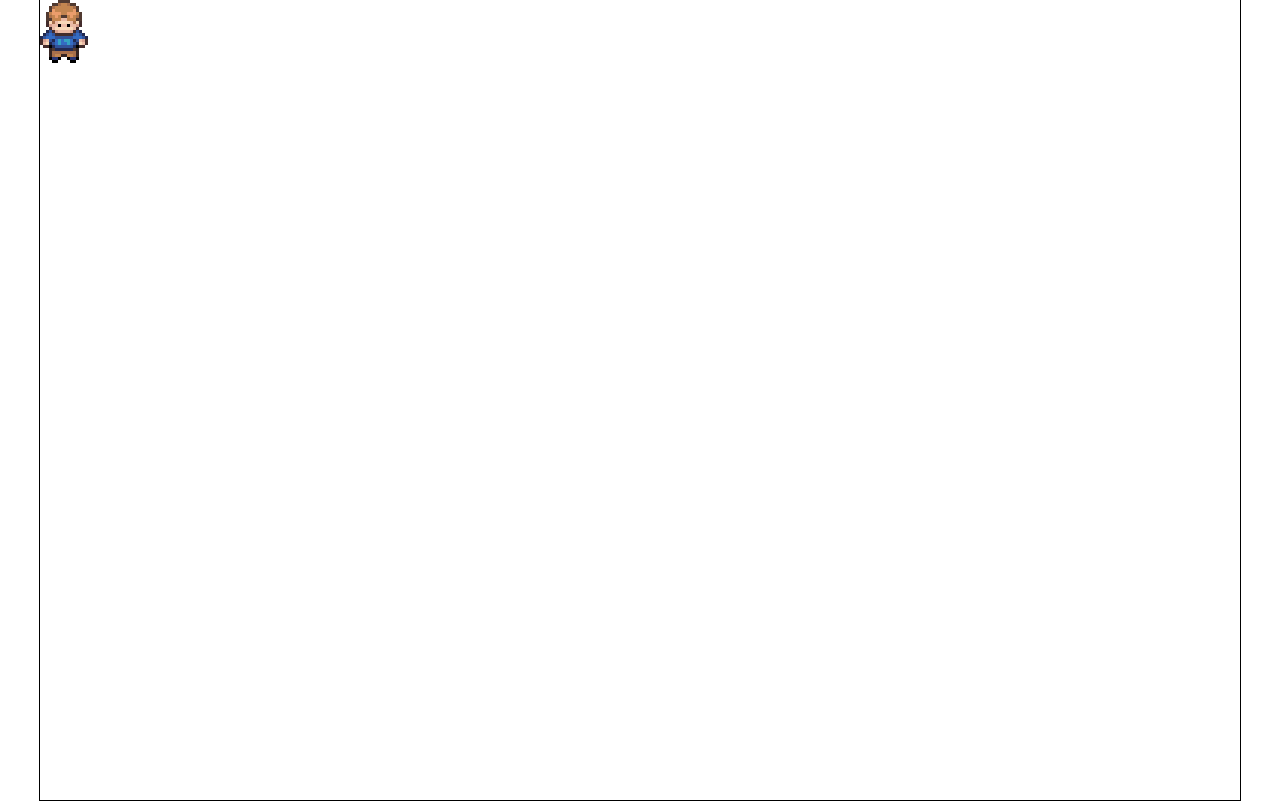
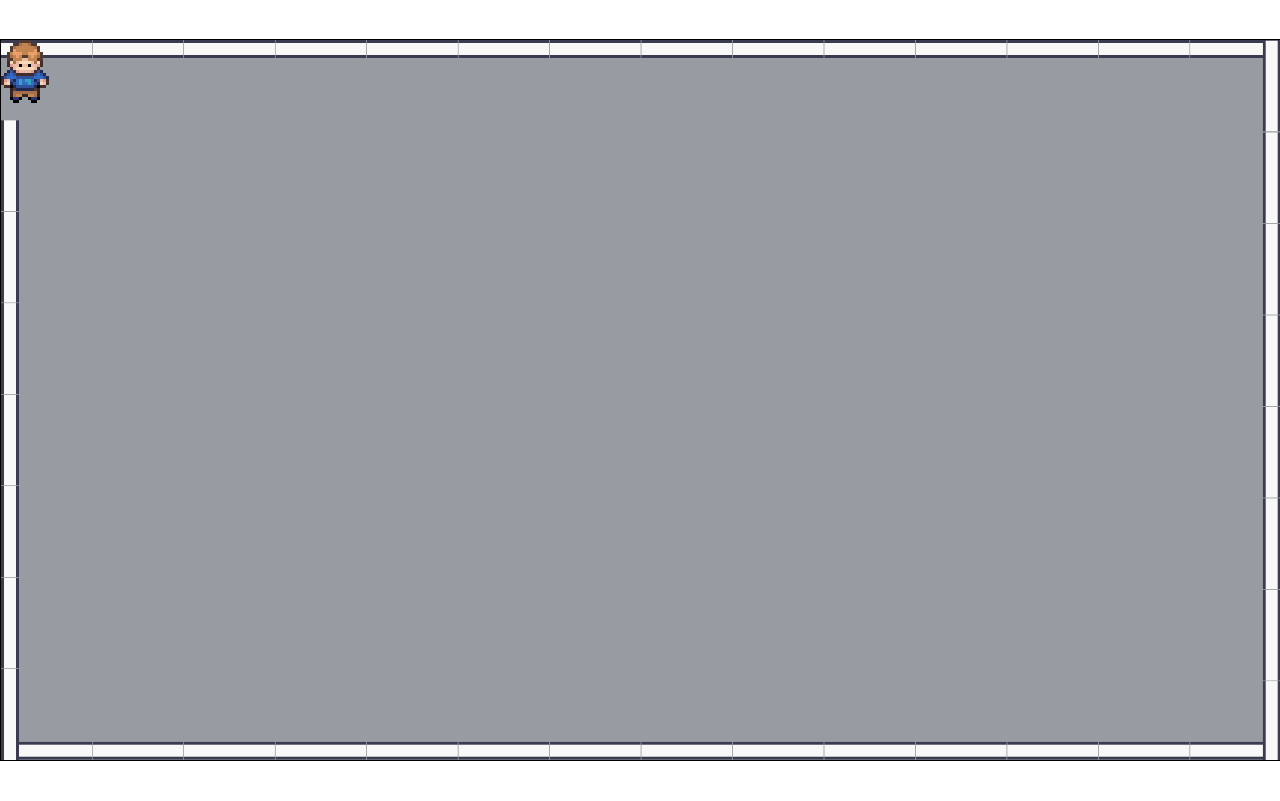
Before and after one commit to Bruno6244bh/portifolioGame, a plain HTML site: page index.html in a window 1280 px wide. Drawn offline with Linux system fonts and the light colour scheme.

Commit message:
adding basic TileMap

```diff
--- a/index.html
+++ b/index.html
@@ -9,6 +9,6 @@
     <script src="script.js" defer></script>
 </head>
 <body>
-    <canvas width="1200" height="800"></canvas>
+    <canvas width="1280" height="720"></canvas>
 </body>
 </html>
--- a/script.js
+++ b/script.js
@@ -5,48 +5,51 @@ img.onload = function() { // função que será executada assim que o objeto "im
 }
 
 let canvas = document.querySelector('canvas'); // referencia ao objeto "canvas" no javascript
-let contexto = canvas.getContext('2d');
-const escala = 1; // constante para escalar o tamanho do personagem
-const largura = 48; // contante de largura do personagem
-const altura = 63; //constante de altura o personagem
-const escalaLargura = escala * largura; //constante que multiplica a largura com escala
-const escalaAltura = escala * altura; //constante que multiplica a altura com escala
-let posicaoX = 0; //variavel que define a posição do personagem no eixo x do mapa
-let posicaoY = 0; //variavel que define a posição do personagem no eixo y do mapa
-let velocidade = 1.5 //variavel que define a velocidade memrelação a movimentação do personagem
+let context = canvas.getContext('2d');
+const escale = 1; // constant to scale character's size
+const Width = 48; // character's width
+const Height = 63; // character's height
+const escaleWidth = escale * Width;
+const escaleHeight = escale * Height;
+let positionX = 0; //variable that define character's position on the X axis
+let positionY = 0; //variable that define character's position on the Y axis
+let speed = 1.5 //variable that defines character's speed
+
+//variables above define character's current direction
 let up = false;
 let down = false;
 let right = false;
 let left = false;
 
-function desenhaQuadro(posX, posY, canvasX, canvasY) {
-    // contexto.clearRect(0, 0, canvas.width, canvas.height);
-    contexto.drawImage(img, posX*largura, posY*altura, largura, altura, canvasX, canvasY, escalaLargura, escalaAltura);
+function drawFrames(posX, posY, canvasX, canvasY) {
+    // context.clearRect(0, 0, canvas.width, canvas.height);
+    context.drawImage(img, posX*Width, posY*Height, Width, Height, canvasX, canvasY, escaleWidth, escaleHeight);
 }
 
-const imagens = [1, 0, 1, 2]; // vetor que define a ordem dos sprites na animação
-let indiceImagem = 0; // variavel que vai buscar a posição do vetor
-let contaQuadro = 0; // variavel que vai contar os sprites
-let direcaoAtual = 0; // variavel que ocnta a direção dos sprites
+const images = [1, 0, 1, 2]; // sprites's order in spritesheet to animation
+let indexImage = 0; // array position
+let countingFrames = 0; // scoring position in spritesheet
+let currentDirection = 0; // sprite direction
 
-function passo() {
-    contaQuadro++;
-    if(contaQuadro < 13) {
-        window.requestAnimationFrame(passo);
+function step() {
+
+    countingFrames++;
+    if(countingFrames < 13) {
+        window.requestAnimationFrame(step);
         return;
     }
-    contaQuadro = 0;
-    contexto.clearRect(0, 0, canvas.width, canvas.height);
-    desenhaQuadro(imagens[indiceImagem], direcaoAtual, posicaoX, posicaoY);
-    indiceImagem++;
-    if(indiceImagem >= imagens.length) {
-        indiceImagem = 0;
+    countingFrames = 0;
+    context.clearRect(0, 0, canvas.width, canvas.height);
+    drawFrames(images[indexImage], currentDirection, positionX, positionY);
+    indexImage++;
+    if(indexImage >= images.length) {
+        indexImage = 0;
     }
-    window.requestAnimationFrame(passo);
+    window.requestAnimationFrame(step);
 }
 
 function init() {
-    window.requestAnimationFrame(passo);
+    window.requestAnimationFrame(step);
 }
 
 window.addEventListener('keydown', (event) => {
@@ -75,22 +78,22 @@ window.addEventListener('keyup', (event) => {
 
 const game = () => {
     if (up === true) {
-        posicaoY -= velocidade;
-        direcaoAtual = 3
+        positionY -= speed;
+        currentDirection = 3
     }
     if (down === true) {
-        posicaoY += velocidade;
-        direcaoAtual = 0
+        positionY += speed;
+        currentDirection = 0
     }
     if (left === true) {
-        posicaoX -= velocidade;
-        direcaoAtual = 1
+        positionX -= speed;
+        currentDirection = 1
     }
     if (right === true) {
-        posicaoX += velocidade;
-        direcaoAtual = 2
+        positionX += speed;
+        currentDirection = 2
     }
     requestAnimationFrame(game);
-    desenhaQuadro();
+    drawFrames();
 }
 requestAnimationFrame(game)
--- a/styles.css
+++ b/styles.css
@@ -6,4 +6,5 @@ canvas {
     left: 0;
     right: 0;
     margin: auto;
+    background-image: url(./sources/TileMap.png);
 }
```
Also changed, not shown: sources/TileMap.png (added).
